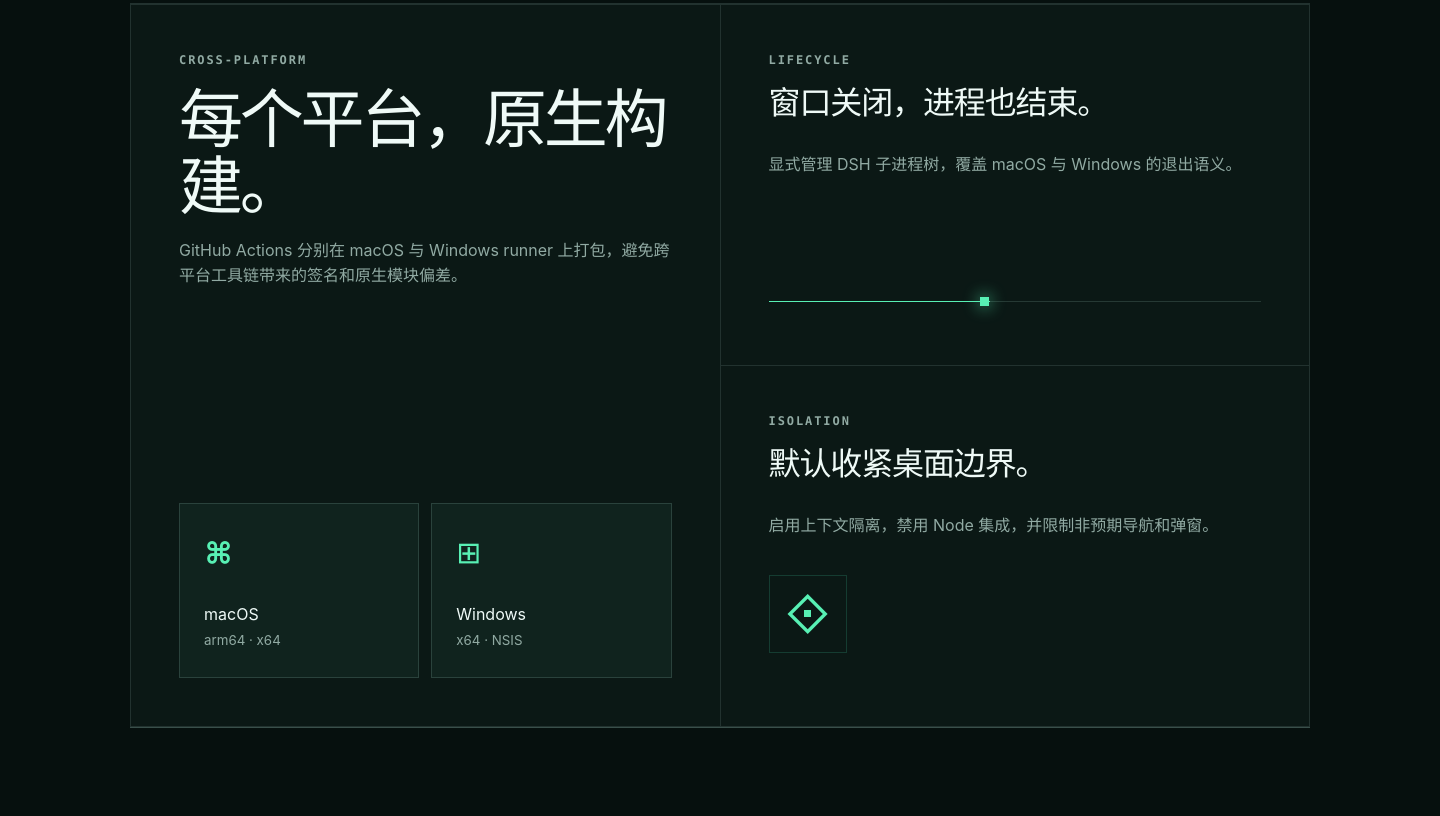
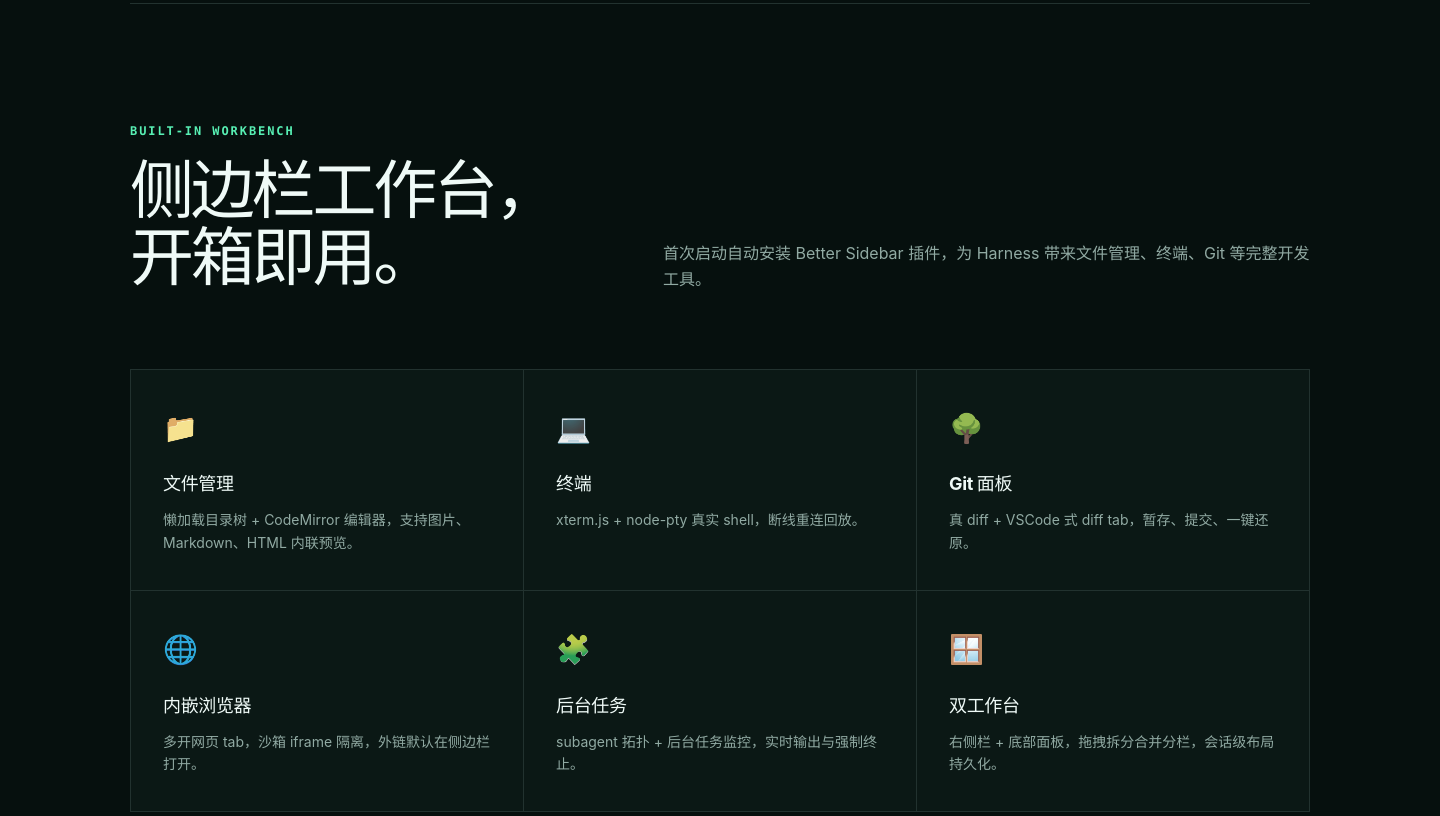
Before and after one commit to WD-CHINA/deepseek-harness-desktop, an Electron app: page site/index.html in a window 1440 px wide. Shown: the part 1500-2316 px from the top of the page. Drawn offline with Linux system fonts and the light colour scheme; files whose address does not match are found by name.

Commit message:
docs: 更新 README 和官网，添加 Better Sidebar 侧边栏工作台介绍

```diff
--- a/site/index.html
+++ b/site/index.html
@@ -32,6 +32,7 @@
       </a>
       <nav aria-label="主导航">
         <a href="#architecture">架构</a>
+        <a href="#sidebar">侧边栏</a>
         <a href="#platforms">平台</a>
         <a href="#quick-start">开始使用</a>
         <a class="nav-github" href="https://github.com/WD-CHINA/deepseek-harness-desktop">GitHub</a>
@@ -45,7 +46,7 @@
           <h1>把 DeepSeek Harness<br /><span>带到桌面。</span></h1>
           <p class="hero-lede">
             一个面向 macOS 与 Windows 的 Electron 桌面宿主。应用启动本地 Harness Web UI，
-            管理完整进程生命周期，并把运行数据留在你的设备上。
+            内置侧边栏工作台，管理完整进程生命周期，并把运行数据留在你的设备上。
           </p>
           <div class="hero-actions">
             <a class="button button-primary" href="https://github.com/WD-CHINA/deepseek-harness-desktop/releases">
@@ -119,6 +120,47 @@
         </div>
       </section>
 
+      <section class="section sidebar-showcase" id="sidebar">
+        <div class="section-heading">
+          <p class="eyebrow">BUILT-IN WORKBENCH</p>
+          <h2>侧边栏工作台，开箱即用。</h2>
+          <p>首次启动自动安装 Better Sidebar 插件，为 Harness 带来文件管理、终端、Git 等完整开发工具。</p>
+        </div>
+
+        <div class="sidebar-features">
+          <article class="sidebar-card">
+            <span class="sidebar-icon">&#128193;</span>
+            <h3>文件管理</h3>
+            <p>懒加载目录树 + CodeMirror 编辑器，支持图片、Markdown、HTML 内联预览。</p>
+          </article>
+          <article class="sidebar-card">
+            <span class="sidebar-icon">&#128187;</span>
+            <h3>终端</h3>
+            <p>xterm.js + node-pty 真实 shell，断线重连回放。</p>
+          </article>
+          <article class="sidebar-card">
+            <span class="sidebar-icon">&#127795;</span>
+            <h3>Git 面板</h3>
+            <p>真 diff + VSCode 式 diff tab，暂存、提交、一键还原。</p>
+          </article>
+          <article class="sidebar-card">
+            <span class="sidebar-icon">&#127760;</span>
+            <h3>内嵌浏览器</h3>
+            <p>多开网页 tab，沙箱 iframe 隔离，外链默认在侧边栏打开。</p>
+          </article>
+          <article class="sidebar-card">
+            <span class="sidebar-icon">&#129513;</span>
+            <h3>后台任务</h3>
+            <p>subagent 拓扑 + 后台任务监控，实时输出与强制终止。</p>
+          </article>
+          <article class="sidebar-card">
+            <span class="sidebar-icon">&#129695;</span>
+            <h3>双工作台</h3>
+            <p>右侧栏 + 底部面板，拖拽拆分合并分栏，会话级布局持久化。</p>
+          </article>
+        </div>
+      </section>
+
       <section class="feature-grid section" id="platforms">
         <article class="feature feature-large">
           <p class="eyebrow">CROSS-PLATFORM</p>
--- a/site/styles.css
+++ b/site/styles.css
@@ -180,6 +180,39 @@
 .cta h2 { margin: 0; font-size: clamp(34px, 4vw, 54px); }
 footer { display: flex; justify-content: space-between; padding: 34px 0 48px; color: var(--muted); font-size: 12px; }
 
+.sidebar-showcase .section-heading { margin-bottom: 60px; }
+.sidebar-features {
+  display: grid;
+  grid-template-columns: repeat(3, 1fr);
+  gap: 1px;
+  background: var(--line);
+  padding: 1px;
+}
+.sidebar-card {
+  min-height: 220px;
+  padding: 36px 32px;
+  background: var(--panel);
+  transition: background 200ms ease;
+}
+.sidebar-card:hover { background: var(--panel-light); }
+.sidebar-icon {
+  display: block;
+  margin-bottom: 20px;
+  font-size: 28px;
+  filter: grayscale(0.3);
+}
+.sidebar-card h3 {
+  margin: 0 0 10px;
+  font-size: 18px;
+  letter-spacing: -0.02em;
+}
+.sidebar-card p {
+  margin: 0;
+  color: var(--muted);
+  font-size: 14px;
+  line-height: 1.6;
+}
+
 @media (max-width: 860px) {
   nav a:not(.nav-github) { display: none; }
   .hero { grid-template-columns: 1fr; padding-top: 70px; }
@@ -189,6 +222,7 @@
   .connector { transform: rotate(90deg); justify-self: center; }
   .feature-grid { grid-template-columns: 1fr; }
   .feature-large { min-height: 600px; }
+  .sidebar-features { grid-template-columns: repeat(2, 1fr); }
   .cta { grid-template-columns: auto 1fr; }
   .cta .button { grid-column: 1 / -1; }
 }
@@ -207,6 +241,8 @@
   .section { padding: 80px 0; }
   .feature { padding: 34px 26px; }
   .os-cards { grid-template-columns: 1fr; }
+  .sidebar-features { grid-template-columns: 1fr; }
+  .sidebar-card { min-height: auto; }
   .cta { grid-template-columns: 1fr; }
   footer { flex-direction: column; gap: 8px; }
 }
```
Also changed, not shown: README.md.
